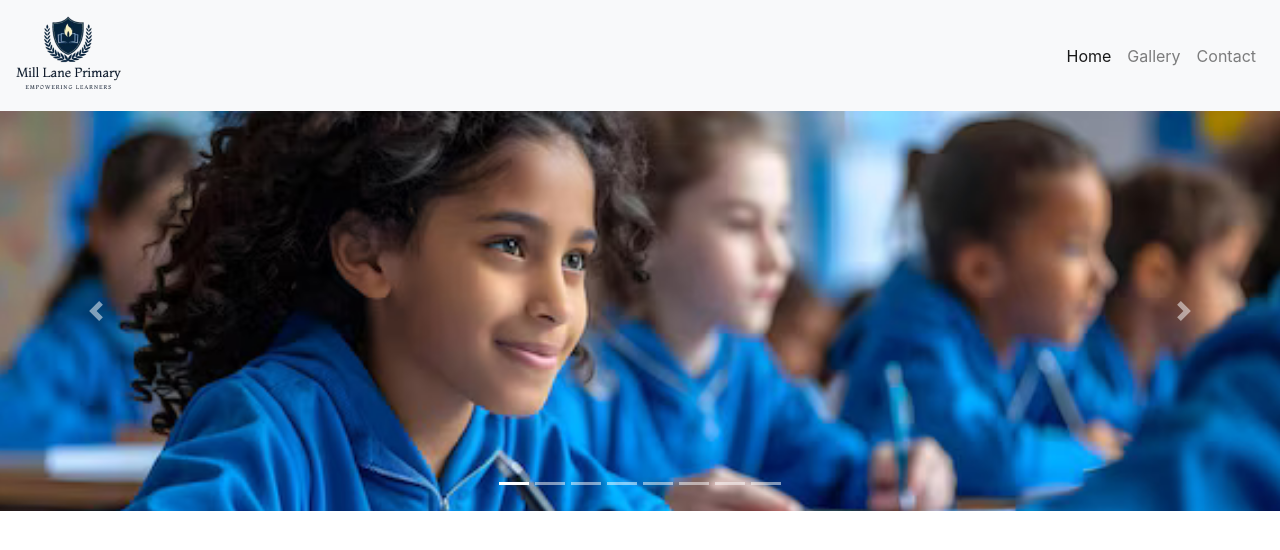
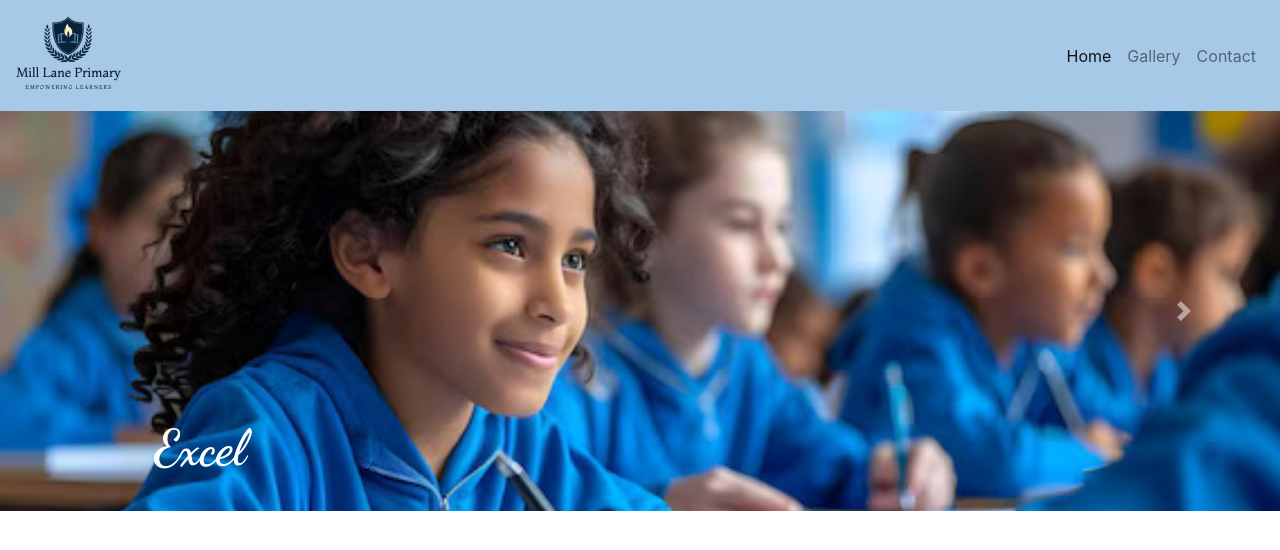
Before and after one commit to Mattjones444/school_website, a Django app: page / in a window 1280 px wide. Shown: the top 550 px of the page. Run offline with Django 3.2, Linux system fonts and the light colour scheme; some libraries are stand-ins or nearby versions.

Commit message:
added hero image carousel and value messaging

```diff
--- a/home/templates/home.html
+++ b/home/templates/home.html
@@ -4,7 +4,7 @@
 
 {% block content %}
 <body class="body-home">
-    <nav class="navbar navbar-expand-lg navbar-light bg-light">
+    <nav class="navbar navbar-expand-lg navbar-light">
         <a class="navbar-brand" href="#"><img class="logo-image" src="/media/logo.png"></a>
         <button class="navbar-toggler" type="button" data-toggle="collapse" data-target="#navbarNav" aria-controls="navbarNav" aria-expanded="false" aria-label="Toggle navigation">
           <span class="navbar-toggler-icon"></span>
@@ -25,7 +25,7 @@
       </nav>
       <section>
         <div id="carouselExampleIndicators" class="carousel slide" data-ride="carousel">
-            <ol class="carousel-indicators">
+            <ol class="carousel-indicators d-none">
                 <li data-target="#carouselExampleIndicators" data-slide-to="0" class="active"></li>
                 <li data-target="#carouselExampleIndicators" data-slide-to="1"></li>
                 <li data-target="#carouselExampleIndicators" data-slide-to="2"></li>
@@ -35,10 +35,10 @@
                 <li data-target="#carouselExampleIndicators" data-slide-to="6"></li>
                 <li data-target="#carouselExampleIndicators" data-slide-to="7"></li>
             </ol>
-            <div class="carousel-inner">
-                <div class="carousel-item active">
-                    <img src="/media/hero-image1.png" class="d-block w-100" alt="front-terrace">
-                </div>
+        <div class="carousel-inner">
+            <div class="carousel-item active">
+                <img src="/media/hero-image1.png" class="d-block w-100" alt="front-terrace">
+            </div>
                 <div class="carousel-item">
                     <img src="/media/hero-image2.jpg" class="d-block w-100" alt="front-terrace1">
                 </div>
@@ -46,37 +46,10 @@
                     <img src="/media/hero-image3.jpg" class="d-block w-100" alt="front-terrace2">
                 </div>
                 <div class="carousel-item">
-                    <img src="{{ MEDIA_URL }}images/lounge.jpg" class="d-block w-100" alt="lounge">
+                    <img src="/media/hero-image4.jpg" class="d-block w-100" alt="lounge">
                 </div>
-                <div class="carousel-item">
-                    <img src="{{ MEDIA_URL }}images/lounge1.jpg" class="d-block w-100" alt="lounge1">
-                </div>
-                <div class="carousel-item">
-                    <img src="{{ MEDIA_URL }}images/lounge2.jpg" class="d-block w-100" alt="lounge2">
-                </div>
-                <div class="carousel-item">
-                    <img src="{{ MEDIA_URL }}images/lounge3.jpg" class="d-block w-100" alt="lounge3">
-                </div>
-                <div class="carousel-item">
-                    <img src="{{ MEDIA_URL }}images/kitchen.jpg" class="d-block w-100" alt="kitchen">
-                </div>
-                <div class="carousel-item">
-                    <img src="{{ MEDIA_URL }}images/bedroom.jpg" class="d-block w-100" alt="bedroom">
-                </div>
-                <div class="carousel-item">
-                    <img src="{{ MEDIA_URL }}images/bedroom1.jpg" class="d-block w-100" alt="bedroom1">
-                </div>
-                <div class="carousel-item">
-                    <img src="{{ MEDIA_URL }}images/box-room.jpg" class="d-block w-100" alt="bedroom2">
-                </div>
-                <div class="carousel-item">
-                    <img src="{{ MEDIA_URL }}images/back-terrace.jpg" class="d-block w-100" alt="back-terrace">
-                </div>
+                <div id="textDiv" class="value text-center">Excel</div>
             </div>
-            <a class="carousel-control-prev" href="#carouselExampleIndicators" role="button" data-slide="prev">
-                <span class="carousel-control-prev-icon" aria-hidden="true"></span>
-                <span class="sr-only">Previous</span>
-            </a>
             <a class="carousel-control-next" href="#carouselExampleIndicators" role="button" data-slide="next">
                 <span class="carousel-control-next-icon" aria-hidden="true"></span>
                 <span class="sr-only">Next</span>
@@ -91,4 +64,19 @@
 <script>$('.carousel').carousel({
     interval: 5000 // Adjust the interval as needed
 });</script>
+
+<script>
+  const textArray = [
+  "Together",
+  "Laugh",
+  "Learn"
+  ];
+  let currentIndex = 0;
+  function changeText() {
+            const textDiv = document.getElementById('textDiv');
+            textDiv.textContent = textArray[currentIndex];
+            currentIndex = (currentIndex + 1) % textArray.length;
+        }
+        setInterval(changeText, 5000);
+</script>
     {% endblock %}
--- a/static/css/base.css
+++ b/static/css/base.css
@@ -1,5 +1,11 @@
+@import url('https://fonts.googleapis.com/css2?family=Dancing+Script:wght@400..700&display=swap');
+
 html {
     height: 100%;
+}
+
+.navbar {
+    background-color: #A7C9E8;
 }
 
 .logo-image {
@@ -27,14 +33,15 @@ html {
     position: relative;
 }
 
-
-
 .value {
-    position: absolute;
-    bottom: 20px;
-    left: 145px;
-    color: white;
-    padding: 10px;
     z-index: 10;
-    font-size: 35px;
+    position: relative;
+    height: 100px;
+    width: 200px;
+    margin-top: 300px;
+    margin-left: 100px;
+    color: #fff;
+    font-size: 50px;
+    font-family: "Dancing Script", cursive;
+    font-weight: 700;
 }
```
Also changed, not shown: media/hero-image4.jpg (added).
